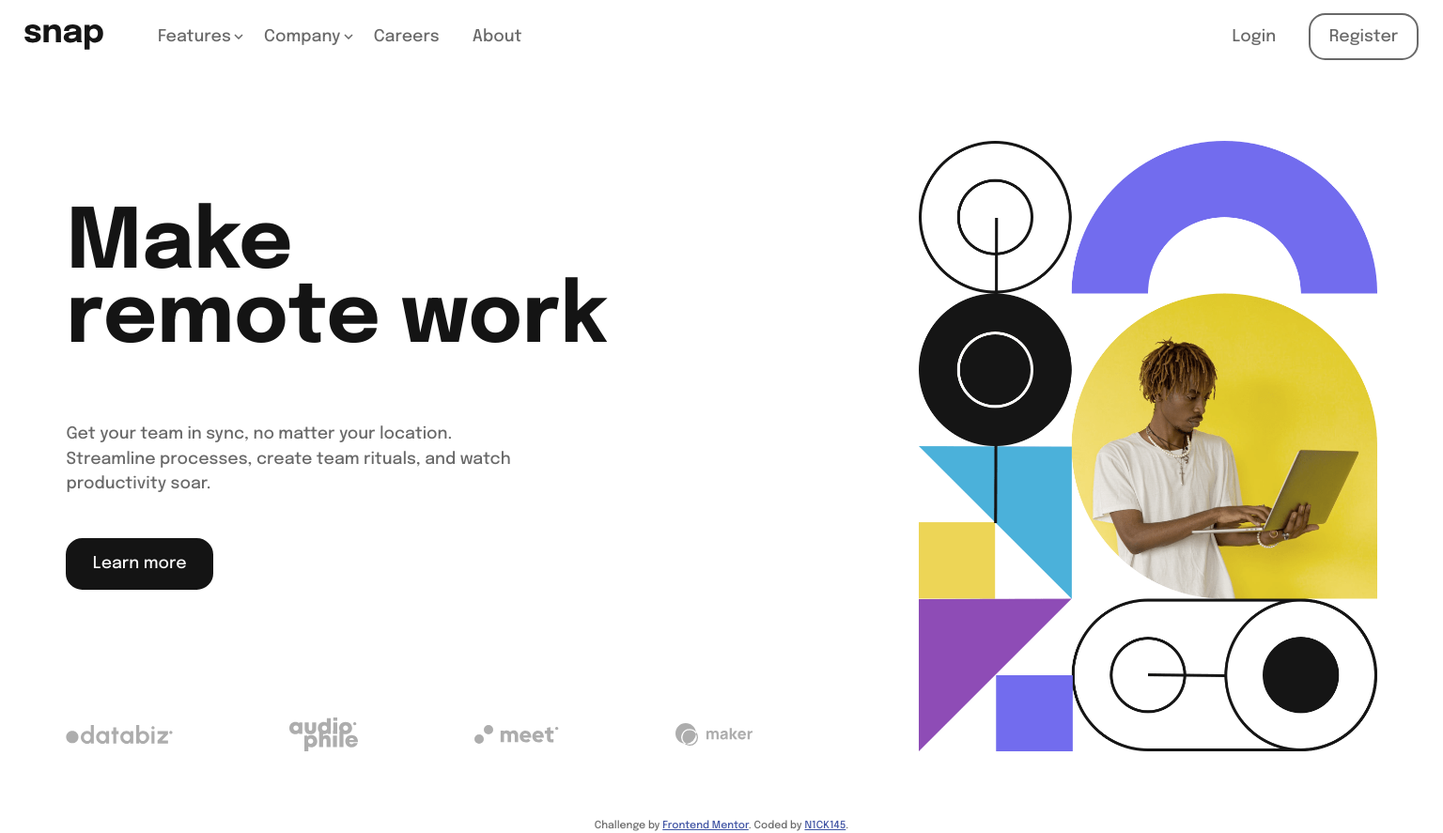
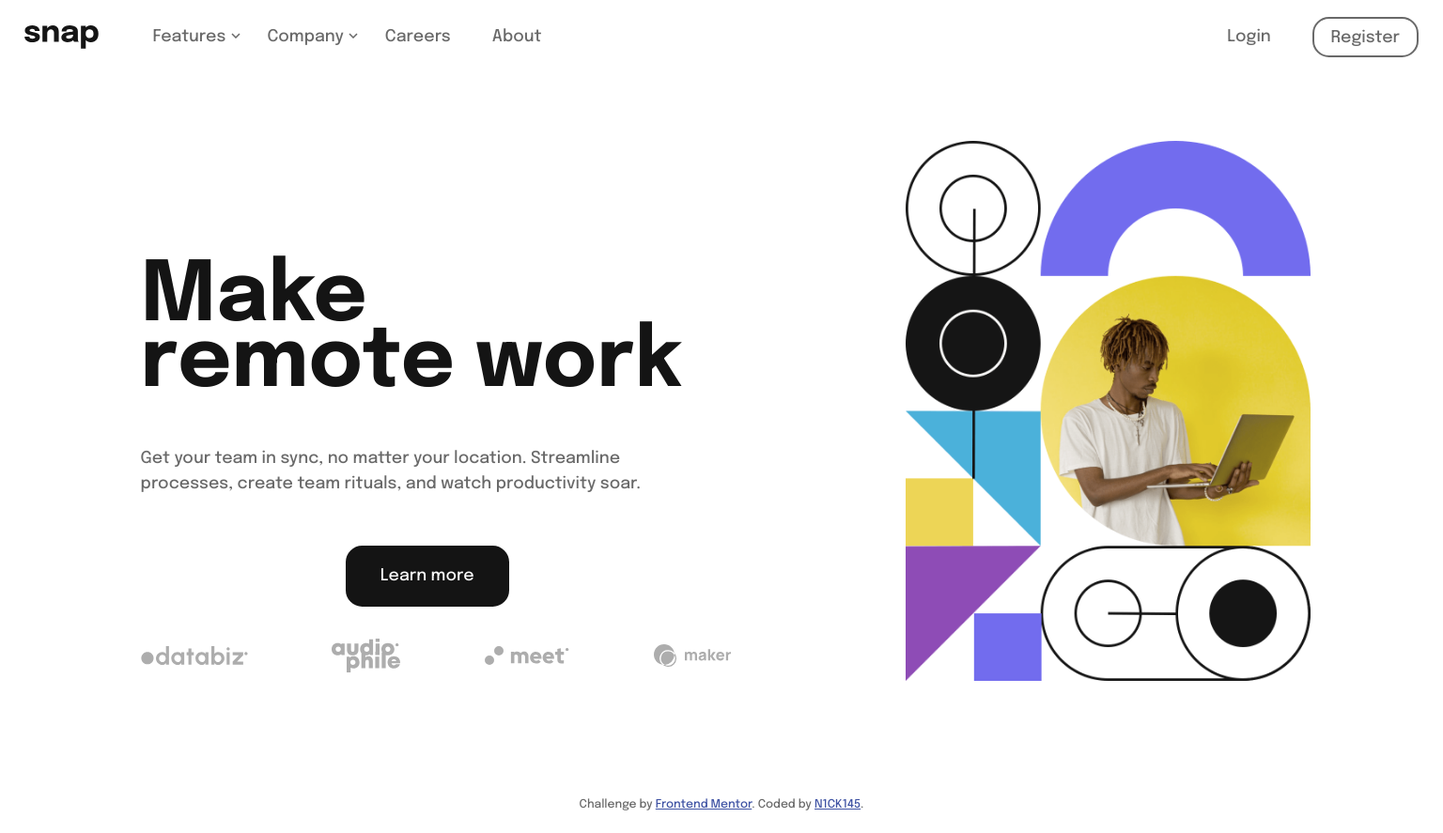
Before and after one commit to N1CK145/frontend-challanges, a plain HTML site: page 003_intro-section-with-dropdown-navigation/index.html in a window 1536 px wide. Shown: the whole page at 94% size. After the commit the page ends 866 px from the top, so only its background shows below. Drawn offline with Linux system fonts and the light colour scheme.

Commit message:
Again with mobile-first approch

```diff
--- a/003_intro-section-with-dropdown-navigation/index.html
+++ b/003_intro-section-with-dropdown-navigation/index.html
@@ -26,10 +26,11 @@
 
   <body>
     <header class="main-header flex">
-      <div class="flex">
       <div class="logo">
         <img src="./images/logo.svg" alt="logo" />
       </div>
+
+      <div class="nav-icon"></div>
 
       <nav>
         <ul class="navigation flex">
@@ -37,22 +38,22 @@
             <div class="dropdown">
               <a class="navigation-link" href="#features">Features</a>
               <div class="dropdown-content">
-                  <p class="dropdown-link">
+                <a class="dropdown-link">
                   <img class="icon" src="./images/icon-todo.svg" />
                   Todo List
-                  </p>
-                  <p class="dropdown-link">
+                </a>
+                <a class="dropdown-link">
                   <img class="icon" src="./images/icon-calendar.svg" />
                   Calendar
-                  </p>
-                  <p class="dropdown-link">
+                </a>
+                <a class="dropdown-link">
                   <img class="icon" src="./images/icon-reminders.svg" />
                   Reminders
-                  </p>
-                  <p class="dropdown-link">
+                </a>
+                <a class="dropdown-link">
                   <img class="icon" src="./images/icon-planning.svg" />
                   Planning
-                  </p>
+                </a>
               </div>
             </div>
           </li>
@@ -73,10 +74,7 @@
             <a class="navigation-link" href="#about">About</a>
           </li>
         </ul>
-        </nav>
-      </div>
 
-      <nav>
         <ul class="navigation flex">
           <li class="nav-item">
             <a href="#login" class="navigation-link login">Login</a>
@@ -89,9 +87,11 @@
     </header>
 
     <main class="main-content wrapper">
+      <div class="main-image"></div>
+
       <div class="content">
-        <div>
-          <h1>Make<br />remote work</h1>
+        <div class="text-content flex">
+          <h1 class="title"><span>Make </span><span>remote work</span></h1>
 
           <p class="description">
             Get your team in sync, no matter your location. Streamline
@@ -108,10 +108,6 @@
           <img src="./images/client-maker.svg" alt="maker" />
         </div>
       </div>
-
-      <div class="main-image">
-        <img src="./images/image-hero-desktop.png" />
-      </div>
     </main>
 
     <div class="attribution">
--- a/003_intro-section-with-dropdown-navigation/style.css
+++ b/003_intro-section-with-dropdown-navigation/style.css
@@ -12,9 +12,11 @@
 }
 
 .attribution {
-  font-size: 11px;
+  margin-top: 3rem;
+  font-size: 0.7rem;
   text-align: center;
 }
+
 .attribution a {
   color: hsl(228, 45%, 44%);
 }
@@ -104,144 +106,203 @@ h6 {
 .main-header {
   padding: 1.5rem;
   justify-content: space-between;
+  align-items: center;
+  width: 100%;
+}
+
+.nav-icon {
+  content: url(./images/icon-menu.svg);
+}
+
+.main-header nav {
+  display: none;
 }
 
 .navigation {
-  list-style-type: none;
-  --gap: 2rem;
+  list-style: none;
+  --gap: 2.5rem;
 }
 
-.navigation-link {
+.navigation-link,
+.navigation-link:any-link {
+  color: var(--clr-primary-400);
   text-decoration: none;
   position: relative;
-  color: var(--clr-primary-400);
 }
 
-.dropdown {
-  position: relative;
-  display: inline-block;
+.navigation-link:hover {
+  color: var(--clr-primary-100);
 }
 
-.dropdown > .navigation-link::after {
+.dropdown > .navigation-link:after {
   position: absolute;
-  display: inline-block;
-  content: "";
-
-  aspect-ratio: 1;
-  height: 1em;
-
-  top: 30%;
-  margin-left: 0.2em;
-
-  background: transparent url("./images/icon-arrow-down.svg") no-repeat;
+  display: inline;
+  bottom: -35%;
+  padding: 0.3rem;
+  content: url("./images/icon-arrow-down.svg");
 }
 
 .dropdown-content {
   display: none;
 
   position: absolute;
-
-  z-index: 1;
-  /* min-width: 6em; */
-  width: max-content;
   background-color: var(--clr-backround);
-  box-shadow: 0px 8px 16px 0px rgba(0, 0, 0, 0.2);
 
   padding: 1rem;
   border-radius: 1rem;
-}
+  min-width: 5rem;
 
-.dropdown:hover .dropdown-content {
-  display: block;
-}
-
-.dropdown:hover .navigation-link::after {
-  background: transparent url("./images/icon-arrow-up.svg") no-repeat;
+  -webkit-box-shadow: 0px 7px 19px 7px rgba(0, 0, 0, 0.22);
+  box-shadow: 0px 7px 19px 7px rgba(0, 0, 0, 0.22);
 }
 
 .register {
-  padding: 0.8em 1.1em;
   border-style: solid;
+  border-radius: 1rem;
   border-width: 2px;
-  border-radius: 1em;
   border-color: var(--clr-primary-400);
+  padding: 0.6rem 1rem;
 }
 
-.nav-item {
-  list-style-type: none;
+.icon {
+  height: 1em;
+  aspect-ratio: 1;
+}
+
+.dropdown-link:hover {
+  color: var(--clr-primary-100);
+}
+
+@media (min-width: 1440px) {
+  .nav-icon {
+    display: none;
+  }
+
+  .main-header nav {
+    width: 100%;
+    display: flex;
+    justify-content: space-between;
+  }
+
+  .nav-item:hover > .dropdown .dropdown-content {
     display: block;
   }
 
   .dropdown-link {
     display: flex;
-  align-items: center;
-  justify-content: flex-start;
-  margin-block: 0.5rem;
-  gap: 0.5em;
+    gap: 0.8em;
+    padding: 0.5em;
   }
-
-.icon {
-  display: inline-block;
-  width: 1em;
-  aspect-ratio: 1;
 }
 
 /*
 
-       MAIN-CONTENT
+      CONTENT
 
 */
-
 .wrapper {
-  padding: 4rem;
-}
-
-.main-content {
-  display: grid;
-  grid-template-columns: 3fr 2fr;
-  gap: 10rem;
-  position: relative;
+  display: flex;
+  flex-direction: column;
+  align-items: center;
+  gap: 1rem;
 }
 
 .content {
   display: flex;
   flex-direction: column;
-  justify-content: space-between;
+  gap: 1rem;
+  align-items: center;
+  padding: 0.5rem;
 }
 
-h1 {
+.title {
   color: var(--clr-primary-100);
-  font-size: 5rem;
   font-weight: 700;
-  line-height: 90%;
-  margin-block: 4rem;
 }
 
 .description {
-  max-width: 50ch;
-  margin-bottom: 2.5rem;
+  text-align: center;
 }
 
 .button {
   background-color: var(--clr-primary-100);
   color: var(--clr-backround);
-  padding: 0.7rem 1.5rem;
+  border-width: 2px;
   border-radius: 1rem;
-  border-width: 2px;
   border-style: solid;
   border-color: var(--clr-primary-100);
+  padding: 1em 2em;
+}
+
+.button:hover {
+  background-color: var(--clr-backround);
+  color: var(--clr-primary-100);
+}
+
+.main-image {
+  content: url("./images/image-hero-mobile.png");
+  width: 100%;
+}
+
+.clients {
+  align-items: center;
+  flex-wrap: wrap;
+  justify-content: center;
+  width: 100%;
+}
+
+.text-content {
+  flex-direction: column;
+  align-items: center;
+
+  justify-content: space-between;
+}
+
+@media (min-width: 1440px) {
+  .main-image {
+    content: url(./images/image-hero-desktop.png);
+    grid-column: 2;
+  }
+
+  .wrapper {
+    display: grid;
+    grid-template-columns: 3fr 2fr;
+
+    padding-inline: 8rem;
+    padding-block: 4rem;
+    gap: 10rem;
+  }
+
+  .content {
+    grid-column: 1;
+    grid-row: 1;
+    align-items: start;
+    height: 100%;
+    justify-content: space-between;
+  }
+
+  .title {
+    font-size: 5em;
+    line-height: 80%;
+    place-self: start;
+    margin-top: 7rem;
   }
 
   .clients {
     justify-content: space-between;
-  align-items: center;
   }
 
-a:hover,
-.button:hover {
-  color: var(--clr-primary-100);
+  .title:first-child ::after {
+    content: "\a";
+    white-space: pre;
   }
 
-.button:hover {
-  background-color: var(--clr-backround);
+  .description {
+    max-width: 60ch;
+    text-align: left;
   }
+
+  .text-content {
+    gap: 3rem;
+  }
+}
```
Lines whose indentation alone changed are shown as unchanged.
